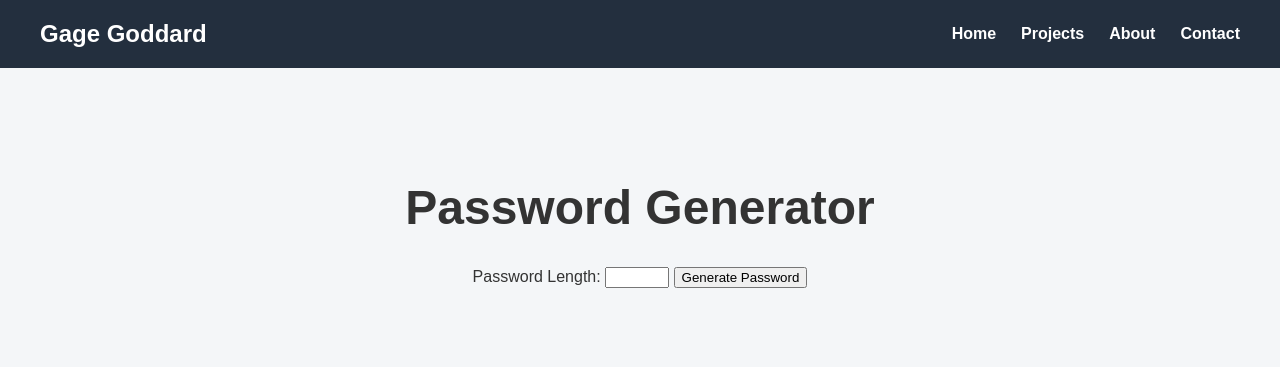
After one commit to gage-goddard01/PythonPortfolio, a Flask app: page /password_generator in a window 1280 px wide. The commit adds this page. Shown: the top 367 px of the page. Run offline with Flask 3, Linux system fonts and the light colour scheme.

Commit message:
Programmed and deployed password generator to portfolio website

```diff
--- a/app.py
+++ b/app.py
@@ -1,5 +1,6 @@
 from flask import Flask, render_template, request
 import random
+from apps.password_generator import generate_password
 
 app = Flask(__name__)
 
@@ -18,6 +19,22 @@ def about():
 @app.route("/contact")
 def contact():
     return render_template("contact.html")
+
+@app.route("/password_generator", methods=["GET", "POST"])
+def password_generator():
+    generated_password = None
+
+    if request.method == "POST":
+        password_length = request.form["password_length"]
+        password_length = int(password_length)
+        generated_password= generate_password(password_length)
+
+
+    return render_template(
+        "password_generator.html",
+        generated_password = generated_password
+    )
+
 
 @app.route("/rps", methods=["GET", "POST"])
 def rps():
--- a/static/css/style.css
+++ b/static/css/style.css
@@ -92,3 +92,8 @@ nav a:hover{
 .card h2{
     color:#232F3E;
 }
+
+.projects-row{
+    display: flex;
+    gap: 20px;
+}
--- /dev/null
+++ b/templates/password_generator.html
@@ -0,0 +1,34 @@
+{% extends "base.html" %}
+
+{% block title %}
+Password Generator
+{% endblock %}
+
+{% block content %}
+
+<div class="hero">
+
+<h1>Password Generator</h1>
+
+<form action = "/password_generator" method = "POST">
+    <label for="password_length">Password Length:</label>
+
+    <input
+        type="number"
+        id="password_length"
+        name="password_length"
+        min="8"
+        max="128"
+        required
+        >
+
+    <button type="submit">Generate Password</button>
+</form>
+
+{% if generated_password %}
+    <h2>Your generated password:</h2>
+    <p>{{ generated_password }}</p>
+{% endif %}
+</div>
+
+{% endblock %}
```
Also changed, not shown: apps/password_generator.py (added, +11 -0 lines), templates/projects.html (+18 -0 lines).
